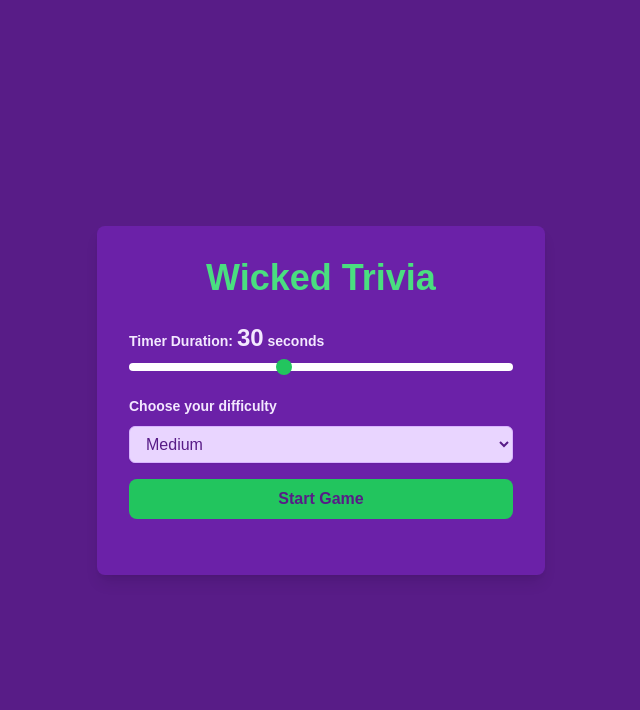
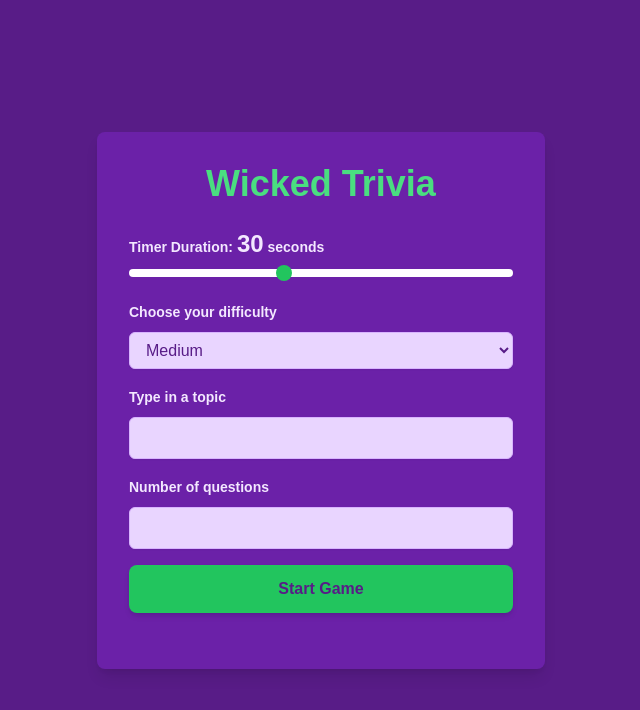
Before and after one commit to kenyounot123/wicked-theme-game, a Next.js app: page / in a window 1280 px wide. Shown: the top 710 px of the page, without its empty margins (319-959 px from the left). Built offline with nearby package versions, Linux system fonts and the light colour scheme.

Commit message:
Add more game settings and allow user to edit the question and answers

```diff
--- a/src/app/api/generate/route.tsx
+++ b/src/app/api/generate/route.tsx
@@ -4,11 +4,12 @@ import OpenAI from "openai"
 import { NextRequest, NextResponse } from "next/server";
 
 const systemPrompt = `
-  You are a trivia question generator for a game. Based on the specified difficulty level, generate trivia questions in a JSON format where users will provide the answer in text form. Each question should include a difficulty level (easy, medium, or hard), the question text, and the correct answer. The JSON structure should follow this format:
+  You are a trivia question generator for a game. Based on the specified difficulty level and topic, generate trivia questions in a JSON format where users will provide the answer in text form. Each question should include a difficulty level (easy, medium, or hard), the question text, and the correct answer. The JSON structure should follow this format:
 {
   trivia: {
     "difficulty": "<difficulty level>",
     "question": "<question text>",
+    "topic": "<topic>",
     "answer": "<correct answer>"
   }
 }
@@ -21,13 +22,12 @@ Guidelines:
 
 2. Ensure each question is phrased clearly and can be answered in a single word or a short phrase.
 
-3. Use trivia topics suitable for general knowledge, such as history, science, geography, or pop culture.
-
 Example JSON for an "easy" difficulty question:
 {
   trivia: {
     "difficulty": "easy",
     "question": "What is the capital of France?",
+    "topic": "Geography"
     "answer": "Paris"
   }
 }
@@ -36,7 +36,7 @@ Respond only with JSON for each question.
 `
 
 export async function POST(req:NextRequest){
-  const { time, difficulty } = await req.json()
+  const { difficulty, topic, questionAmount } = await req.json()
 
   const openai = new OpenAI({
     apiKey: process.env.OPENAI_API_KEY,
@@ -51,7 +51,7 @@ export async function POST(req:NextRequest){
       },
       {
         role: "user",
-        content: `Generate me random trivia questions, all of difficulty level: ${difficulty}, that can be answered within ${time} seconds. Please ensure that every question has the same difficulty level and that less seconds means fewer questions. Format the output as an array of JSON objects.`
+        content: `Generate me ${questionAmount} random trivia questions, all of difficulty level: ${difficulty}, and topic related to ${topic} Please ensure that every question has the same difficulty level and is related to the topic given. Format the output as an array of JSON objects.`
       }
     ],
     response_format: { type: "json_object" },
--- /dev/null
+++ b/src/app/components/EditQA.tsx
@@ -0,0 +1,63 @@
+interface EditQAFormProps {
+  gameData: TriviaData[],
+  setGameData: React.Dispatch<React.SetStateAction<TriviaData[]>>
+  setLoadGame: React.Dispatch<React.SetStateAction<boolean>>
+}
+interface TriviaData {
+  difficulty: "easy" | "medium" | "hard",
+  question: string
+  answer: string
+  topic: string
+}
+
+export default function EditQAForm({gameData, setGameData, setLoadGame}:EditQAFormProps) {
+  const handleInputChange = (index: number, field: 'question' | 'answer', value: string) => {
+    const newData = [...gameData]
+    newData[index][field] = value
+    setGameData(newData)
+  }
+
+  return (
+    <div className="max-w-2xl mx-auto p-6 bg-purple-900 rounded-xl shadow-2xl mt-8">
+      <h1 className="text-3xl font-extrabold text-purple-100 mb-6 text-center">Confirm Answers and Questions</h1>
+      {gameData.map((trivia, index) => (
+        <form key={index} className="bg-purple-800 p-6 rounded-lg shadow-inner mb-6 last:mb-0">
+          <div className="space-y-4">
+            <div>
+              <label htmlFor={`edit-question-${index}`} className="block text-lg font-semibold text-purple-200 mb-2">
+                Question:
+              </label>
+              <input
+                id={`edit-question-${index}`}
+                type="text"
+                value={trivia.question}
+                onChange={(e) => handleInputChange(index, 'question', e.target.value)}
+                className="w-full px-4 py-2 bg-purple-700 text-purple-100 rounded-md focus:outline-none focus:ring-2 focus:ring-purple-400 transition duration-200"
+              />
+            </div>
+            <div>
+              <label htmlFor={`edit-answer-${index}`} className="block text-lg font-semibold text-green-300 mb-2">
+                Answer:
+              </label>
+              <input
+                id={`edit-answer-${index}`}
+                type="text"
+                value={trivia.answer}
+                onChange={(e) => handleInputChange(index, 'answer', e.target.value)}
+                className="w-full px-4 py-2 bg-purple-700 text-green-300 rounded-md focus:outline-none focus:ring-2 focus:ring-green-400 transition duration-200"
+              />
+            </div>
+          </div>
+        </form>
+      ))}
+      <div className="mt-8 flex justify-center">
+        <button
+          onClick={() => setLoadGame(true)}
+          className="px-6 py-3 bg-green-500 hover:bg-green-600 text-purple-900 font-semibold rounded-lg shadow-md transition duration-200 ease-in-out transform hover:scale-105 focus:outline-none focus:ring-2 focus:ring-purple-500 focus:ring-opacity-50"
+        >
+          Confirm Changes
+        </button>
+      </div>
+    </div>
+  )
+}
--- a/src/app/components/Game.tsx
+++ b/src/app/components/Game.tsx
@@ -12,14 +12,19 @@ interface TriviaData {
   difficulty: "easy" | "medium" | "hard",
   question: string
   answer: string
+  topic: string
 }
-
 export default function Game({gameData, timeLimit}: GameProps) {
   const [timeLeft, setTimeLeft] = useState(timeLimit)
   const [score, setScore] = useState<number>(0)
   const [winConditionSatisfied, setWinConditionSatisfied] = useState<boolean | null>(null)
   const [questionNumber, setQuestionNumber] = useState<number>(0)
   const [userAnswer, setUserAnswer] = useState<string>("")
+
+  useEffect(() => {
+    setTimeLeft(30); // Reset to initial timer value when question changes
+  }, [questionNumber]);
+
 
   useEffect(() => {
     if (winConditionSatisfied) {
@@ -35,7 +40,7 @@ export default function Game({gameData, timeLimit}: GameProps) {
     }, 1000);
 
     return () => clearInterval(timerId);
-  }, [timeLeft, winConditionSatisfied]);
+  }, [timeLeft, winConditionSatisfied, questionNumber]);
 
   const handleSubmitAnswer = () => {
     if (!userAnswer) return
--- a/src/app/page.tsx
+++ b/src/app/page.tsx
@@ -3,15 +3,20 @@
 "use client";
 import { useState } from "react";
 import Game from "./components/Game";
+import EditQAForm from "./components/EditQA";
 
 interface TriviaData {
   difficulty: "easy" | "medium" | "hard",
   question: string
   answer: string
+  topic: string
 }
+
 export default function WickedTrivia() {
   const [timeSliderVal, setTimeSliderVal] = useState<string>("30");
   const [difficulty, setDifficulty] = useState<string>("medium");
+  const [topic, setTopic] = useState<string>("")
+  const [questionAmount, setQuestionAmount] = useState<string>("")
   const [loadGame, setLoadGame] = useState<boolean>(false)
   const [gameData, setGameData] = useState<TriviaData[]>([])
   const [loading, setLoading] = useState<boolean>(false)
@@ -26,8 +31,15 @@ export default function WickedTrivia() {
 
     const time = formData.get('timer')
     const difficulty = formData.get('difficulty')
+    const topic = formData.get('topic')
+    const questionAmount = formData.get('questionAmount')
 
-    const gameSettings = { time, difficulty }
+    if (!time || !difficulty || !topic || !questionAmount) {
+      alert('All fields are required!');
+      return;
+    }
+
+    const gameSettings = { time, difficulty, topic, questionAmount }
     try {
       const response = await fetch("/api/generate", {
         method: "POST",
@@ -43,8 +55,6 @@ export default function WickedTrivia() {
 
       const questionsAndAnswers = await response.json()
 
-      console.log(questionsAndAnswers)
-      setLoadGame(true)
       setGameData(questionsAndAnswers)
 
     } catch (error) {
@@ -58,7 +68,7 @@ export default function WickedTrivia() {
   return (
     <>
       <div className="min-w-96 min-h-screen flex items-center justify-center bg-purple-900 p-4">
-        {!gameStart ? (
+        {gameData.length === 0 && (
           <div className="w-full max-w-md p-8 rounded-lg shadow-lg bg-purple-800 text-purple-100">
             <h1 className="text-4xl font-bold mb-6 text-center text-green-400 flex items-center justify-center">
               {/* <SkullIcon className="w-8 h-8 mr-2" /> */}
@@ -118,14 +128,43 @@ export default function WickedTrivia() {
                   <option value="hard">Hard</option>
                 </select>
               </div>
-              <button disabled={loading} className="w-full py-2 px-4 bg-green-500 hover:bg-green-600 text-purple-900 font-semibold rounded-lg transition duration-200">
+              <div className="space-y-2">
+                <label htmlFor="topic" className="font-bold text-sm">
+                  Type in a topic
+                </label>
+                <input
+                  id="topic"
+                  value={topic}
+                  disabled={loading}
+                  name="topic"
+                  onChange={(e) => setTopic(e.target.value)}
+                  className="w-full px-3 py-2 text-purple-900 bg-purple-200 border border-purple-300 rounded-md shadow-sm focus:outline-none focus:ring-2 focus:ring-green-500 focus:border-transparent"
+                />
+              </div>
+              <div className="space-y-2">
+                <label htmlFor="question-amount" className="font-bold text-sm">
+                  Number of questions
+                </label>
+                <input
+                  type="number"
+                  id="question-amount"
+                  min={1}
+                  max={10}
+                  value={questionAmount}
+                  disabled={loading}
+                  name="questionAmount"
+                  onChange={(e) => setQuestionAmount(e.target.value)}
+                  className="w-full px-3 py-2 text-purple-900 bg-purple-200 border border-purple-300 rounded-md shadow-sm focus:outline-none focus:ring-2 focus:ring-green-500 focus:border-transparent"
+                />
+              </div>
+              <button disabled={loading} className="w-full px-6 py-3 bg-green-500 hover:bg-green-600 text-purple-900 font-semibold rounded-lg shadow-md transition duration-200 ease-in-out transform hover:scale-105 focus:outline-none focus:ring-2 focus:ring-purple-500 focus:ring-opacity-50">
                 {loading ? "Loading game..." : "Start Game"}
               </button>
             </form>
           </div>
-        ) : (
-          <Game gameData={gameData} timeLimit={parseInt(timeSliderVal)}/>
         )}
+        {gameData.length > 0 && loadGame === false && <EditQAForm gameData={gameData} setGameData={setGameData} setLoadGame={setLoadGame}/>}
+        {gameStart && <Game gameData={gameData} timeLimit={parseInt(timeSliderVal)}/>}
       </div>
     </>
   );
```
